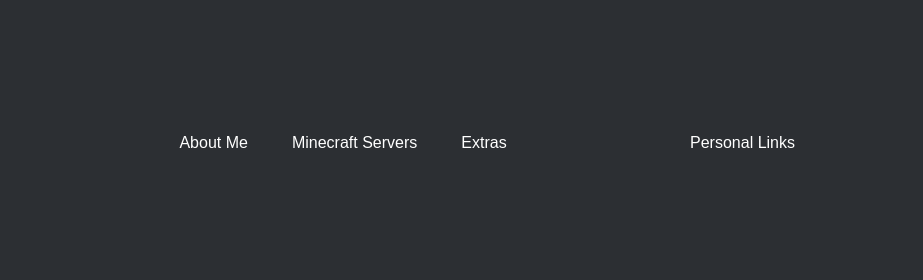
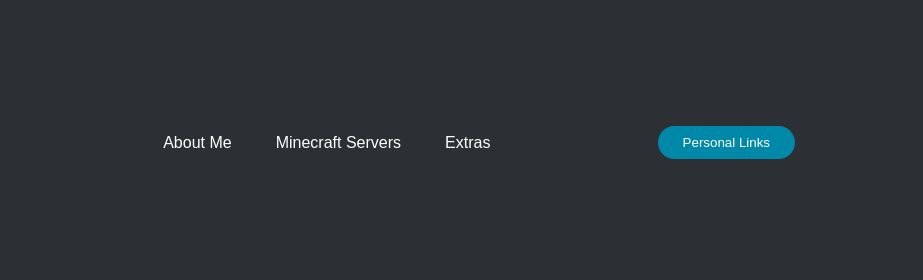
Before and after one commit to bruhcrim/bruhcrim.github.io, a plain HTML site: page index.html in a window 1280 px wide. Shown: the top 280 px of the page, 357-1280 px from the left. Drawn offline with Linux system fonts and the light colour scheme.

Commit message:
Update index.html

```diff
--- a/index.html
+++ b/index.html
@@ -15,16 +15,14 @@
           <li><a href="#">Extras</a></li>
         </ul>
       </nav>
-      <a class="cta" href="#"<button>Personal Links</button></a>
+      <a class="cta" href="#"><button>Personal Links</button></a>
     </header>
-
     <h1>Welcome to my personal website!</h1>
     <p>Hello! I am a Canadian tech student studying server services and security. <br>
       I created this website to learn more about web hosting and also to learn the basics of github. <br>
       I will also display some of my hobbies and fun projects when I get to doing that! <br><br>
       As always thanks for visiting!<br><br>
     </p>
-
     <a href="https://github.com/bruhcrim/bruhcrim.github.io">Github repository for this site</a>
   </body>
 </html>
```
